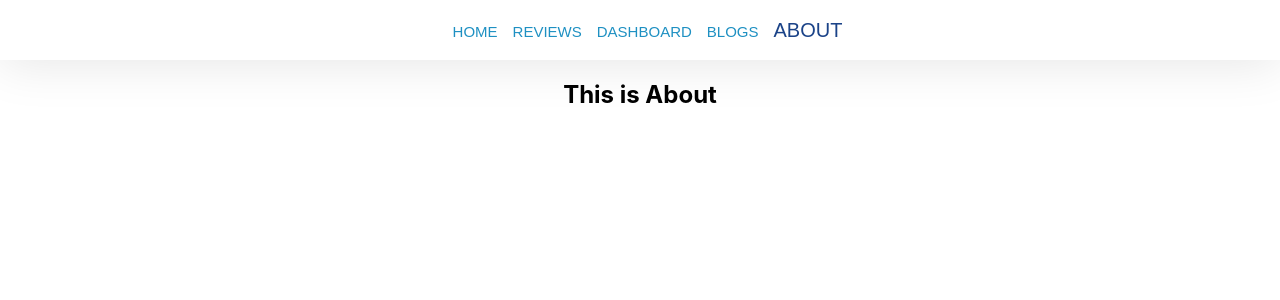
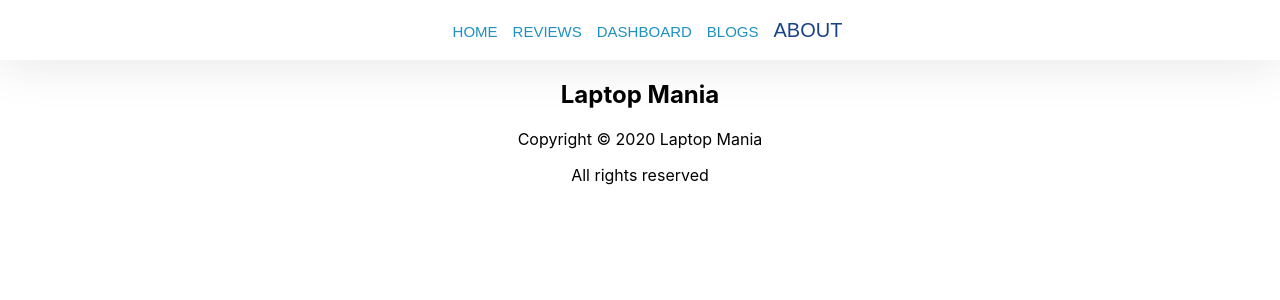
Before and after one commit to jobairshakib/9.Latop-Mania, a React (Create React App) app: page /about in a window 1280 px wide. Shown: the top 300 px of the page. Built offline with nearby package versions, Linux system fonts and the light colour scheme.

Commit message:
final commit

```diff
--- a/src/Components/About/About.js
+++ b/src/Components/About/About.js
@@ -3,7 +3,9 @@ import React from 'react';
 const About = () => {
     return (
         <div>
-            <h2>This is About</h2>
+            <h2>Laptop Mania</h2>
+            <p>Copyright © 2020 Laptop Mania</p>
+            <span>All rights reserved</span>
         </div>
     );
 };
```
